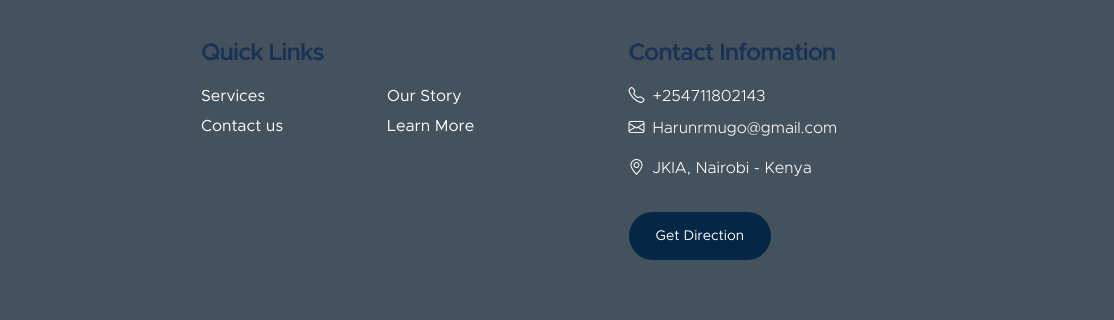
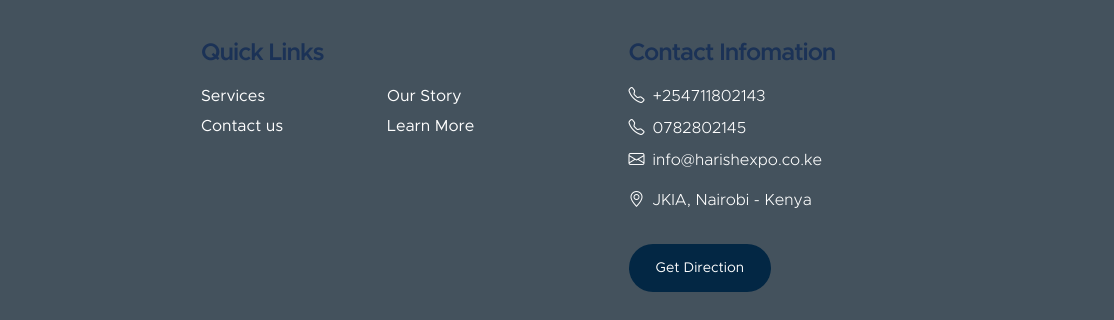
Before and after one commit to Cossy-legends/Harish2, a plain HTML site: page about.html in a window 1280 px wide. Shown: the part 2525-2845 px from the top of the page, 166-1280 px from the left. Drawn offline with Linux system fonts and the light colour scheme.

Commit message:
Update about.html

```diff
--- a/about.html
+++ b/about.html
@@ -311,11 +311,19 @@ From handling documentation to coordinating international deliveries, our experi
                             </a>
                         </p>
 
+                        <p class="text-white d-flex mb-2">
+                            <i class="bi-telephone me-2"></i>
+
+                            <a href="tel:0782802145" class="site-footer-link">
+                                0782802145
+                            </a>
+                        </p>
+
                         <p class="text-white d-flex">
                             <i class="bi-envelope me-2"></i>
 
-                            <a href="mailto:Harunrmugo@gmail.com" class="site-footer-link">
-                                Harunrmugo@gmail.com
+                            <a href="mailto:info@harishexpo.co.ke" class="site-footer-link">
+                                info@harishexpo.co.ke
                             </a>
                         </p>
 
```
